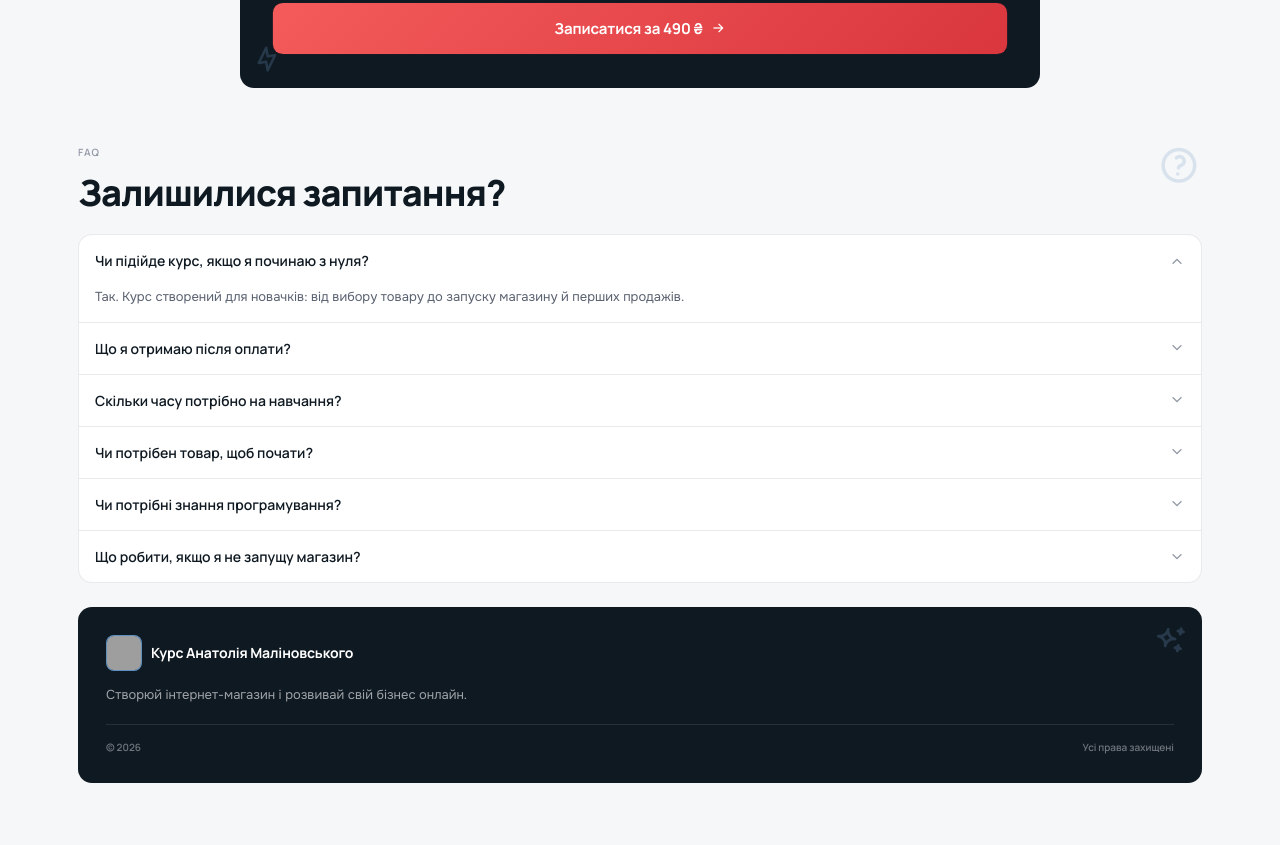
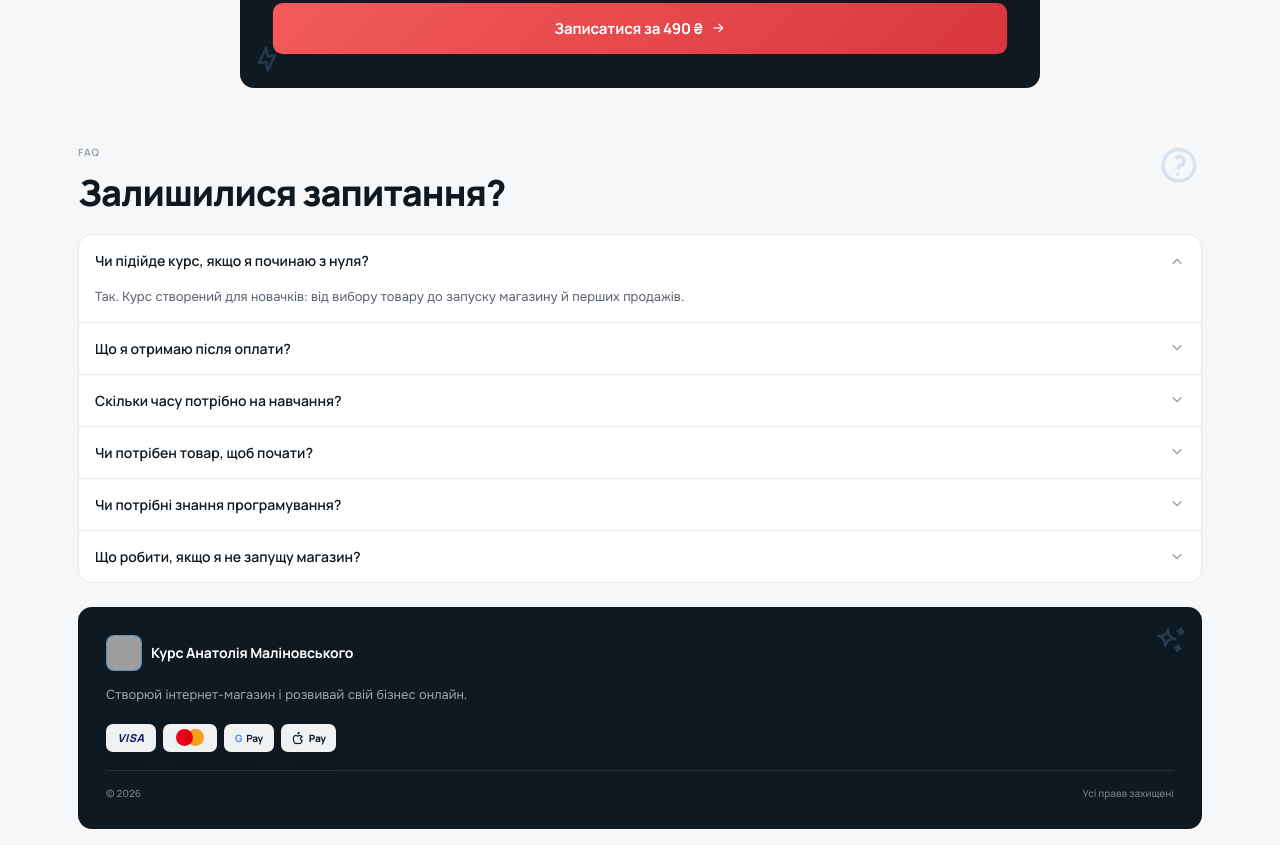
Before and after one commit to anatoliimy03/aima-course, a plain HTML site: page online-shop-21-days/index.html in a window 1280 px wide. Shown: the part 7181-8026 px from the top of the page. Before the commit the page ends 7980 px from the top, so only its background shows below. Drawn offline with Linux system fonts and the light colour scheme; grey boxes are pictures that could not be loaded.

Commit message:
Fix analytics errors and add payment badges

```diff
--- a/online-shop-21-days/index.html
+++ b/online-shop-21-days/index.html
@@ -930,6 +930,52 @@ h2.section-title {
 }
 .footer-brand { display: flex; align-items: center; gap: 9px; margin-bottom: 14px; }
 .site-footer p { font-size: 13px; line-height: 1.6; color: rgba(255,255,255,0.6); margin-bottom: 18px; }
+.payment-methods {
+  display: flex;
+  flex-wrap: wrap;
+  align-items: center;
+  gap: 7px;
+  margin-bottom: 18px;
+}
+.payment-badge {
+  height: 28px;
+  min-width: 50px;
+  display: inline-flex;
+  align-items: center;
+  justify-content: center;
+  gap: 4px;
+  padding: 0 9px;
+  border-radius: 7px;
+  background: rgba(255,255,255,0.94);
+  border: 1px solid rgba(255,255,255,0.14);
+  color: var(--ink);
+  font-family: var(--f-display);
+  font-size: 10px;
+  font-weight: 800;
+  letter-spacing: -0.02em;
+  box-shadow: 0 8px 18px rgba(0,0,0,0.1);
+}
+.payment-badge-visa {
+  color: #1A1F71;
+  font-size: 11px;
+  font-style: italic;
+  letter-spacing: 0.04em;
+}
+.payment-badge-mastercard { gap: 0; min-width: 54px; }
+.mc-circle {
+  width: 17px;
+  height: 17px;
+  border-radius: 50%;
+  display: block;
+}
+.mc-red { background: #EB001B; }
+.mc-yellow { background: #F79E1B; margin-left: -6px; mix-blend-mode: multiply; }
+.payment-badge-google { font-weight: 700; }
+.payment-badge-google .g-blue { color: #4285F4; }
+.payment-badge-google .g-red { color: #EA4335; }
+.payment-badge-google .g-yellow { color: #FBBC05; }
+.payment-badge-google .g-green { color: #34A853; }
+.payment-badge-apple .ti { font-size: 14px; }
 .footer-bottom {
   display: flex; align-items: center; justify-content: space-between; gap: 12px;
   padding-top: 14px;
@@ -1467,6 +1513,12 @@ body.reveal-ready .reveal-section.is-visible > *:nth-child(n+6) { transition-del
       <span class="logo-name">Курс Анатолія Маліновського</span>
     </div>
     <p>Створюй інтернет-магазин і розвивай свій бізнес онлайн.</p>
+    <div class="payment-methods" aria-label="Доступні способи оплати">
+      <span class="payment-badge payment-badge-visa" aria-label="Visa">VISA</span>
+      <span class="payment-badge payment-badge-mastercard" aria-label="Mastercard"><span class="mc-circle mc-red"></span><span class="mc-circle mc-yellow"></span></span>
+      <span class="payment-badge payment-badge-google" aria-label="Google Pay"><span class="g-blue">G</span><span>Pay</span></span>
+      <span class="payment-badge payment-badge-apple" aria-label="Apple Pay"><i class="ti ti-brand-apple"></i><span>Pay</span></span>
+    </div>
     <div class="footer-bottom">
       <span>© 2026</span>
       <span>Усі права захищені</span>
@@ -1517,7 +1569,8 @@ var ANALYTICS_CONFIG = {
   supabaseUrl: 'https://binylmnmfpecucosgmtv.supabase.co',
   supabaseKey: 'sb_publishable_oOuhWQ9Vg8N6dvdzRLKnEA_43JV-MBr',
   supabaseEventsTable: 'analytics_events',
-  supabaseEnabled: true,
+  // Увімкнути тільки після створення таблиці analytics_events у Supabase.
+  supabaseEnabled: false,
   debug: window.location.search.indexOf('debug_analytics=1') !== -1
 };
 
```
